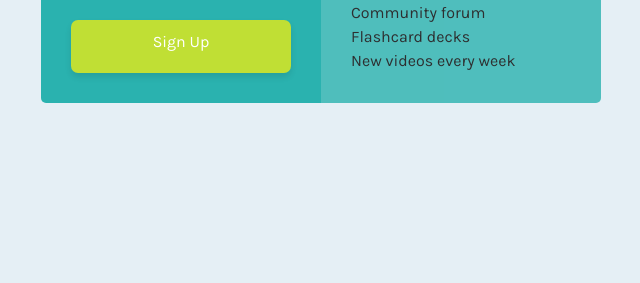
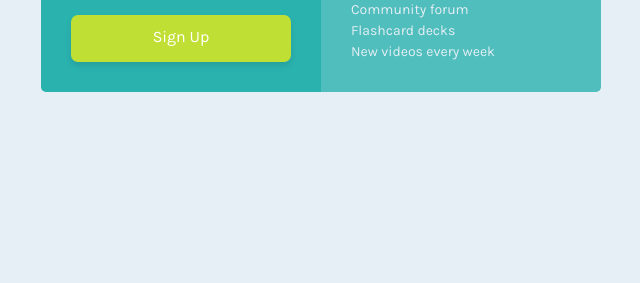
Before and after one commit to AhlamAb22/Frontent-mentor-single-price-grid-component, a plain HTML site: page index.html in a window 1280 px wide. Shown: the part 517-800 px from the top of the page, without its empty margins (319-959 px from the left). Drawn offline with Linux system fonts and the light colour scheme.

Commit message:
Update style.css

```diff
--- a/style.css
+++ b/style.css
@@ -190,7 +190,7 @@ body {
   padding: 0;
 }
 
-[role="list-items"]  {
+[role="listitem"]  {
   color: var(--Light-Gray);
   font-size: .875rem;
 }
```
